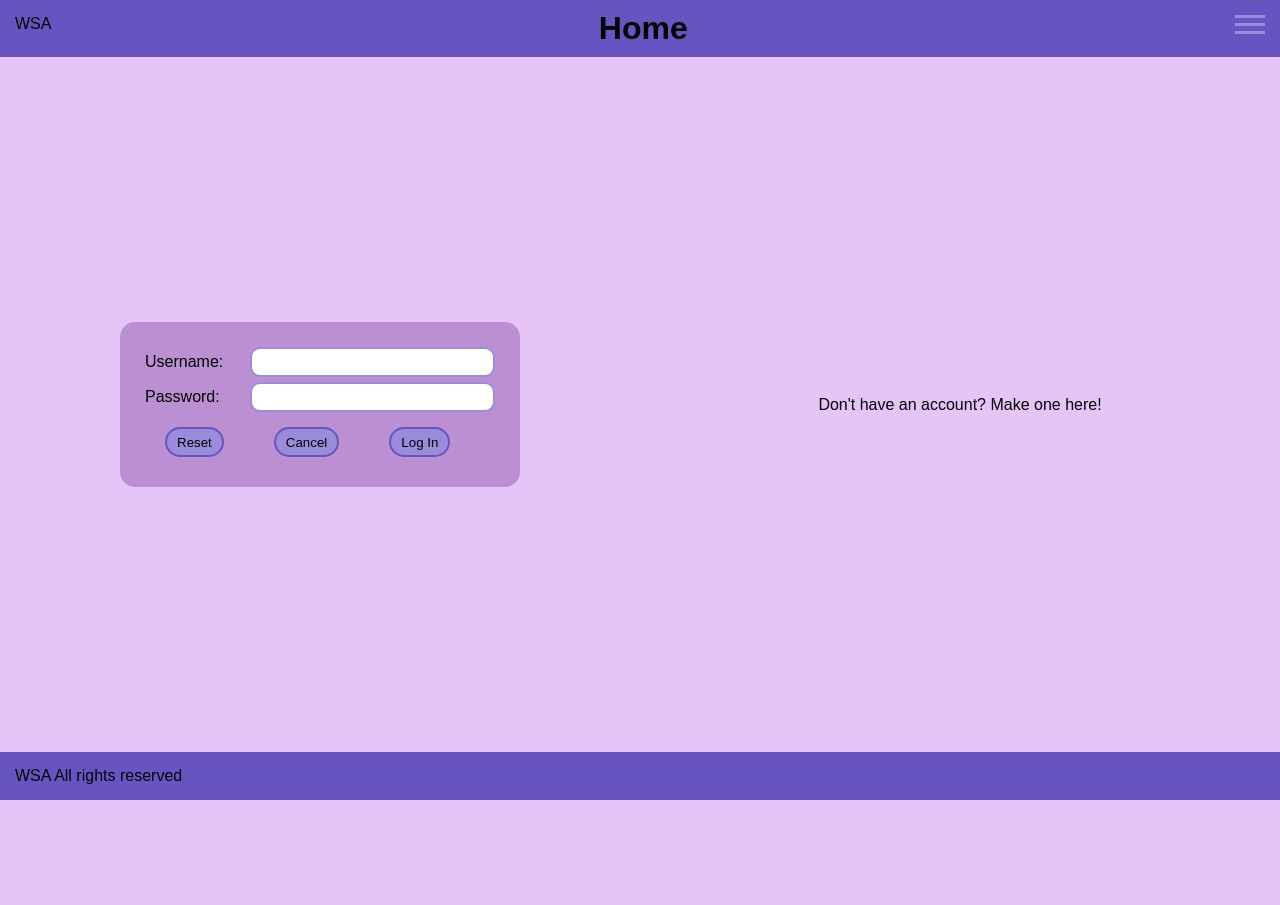
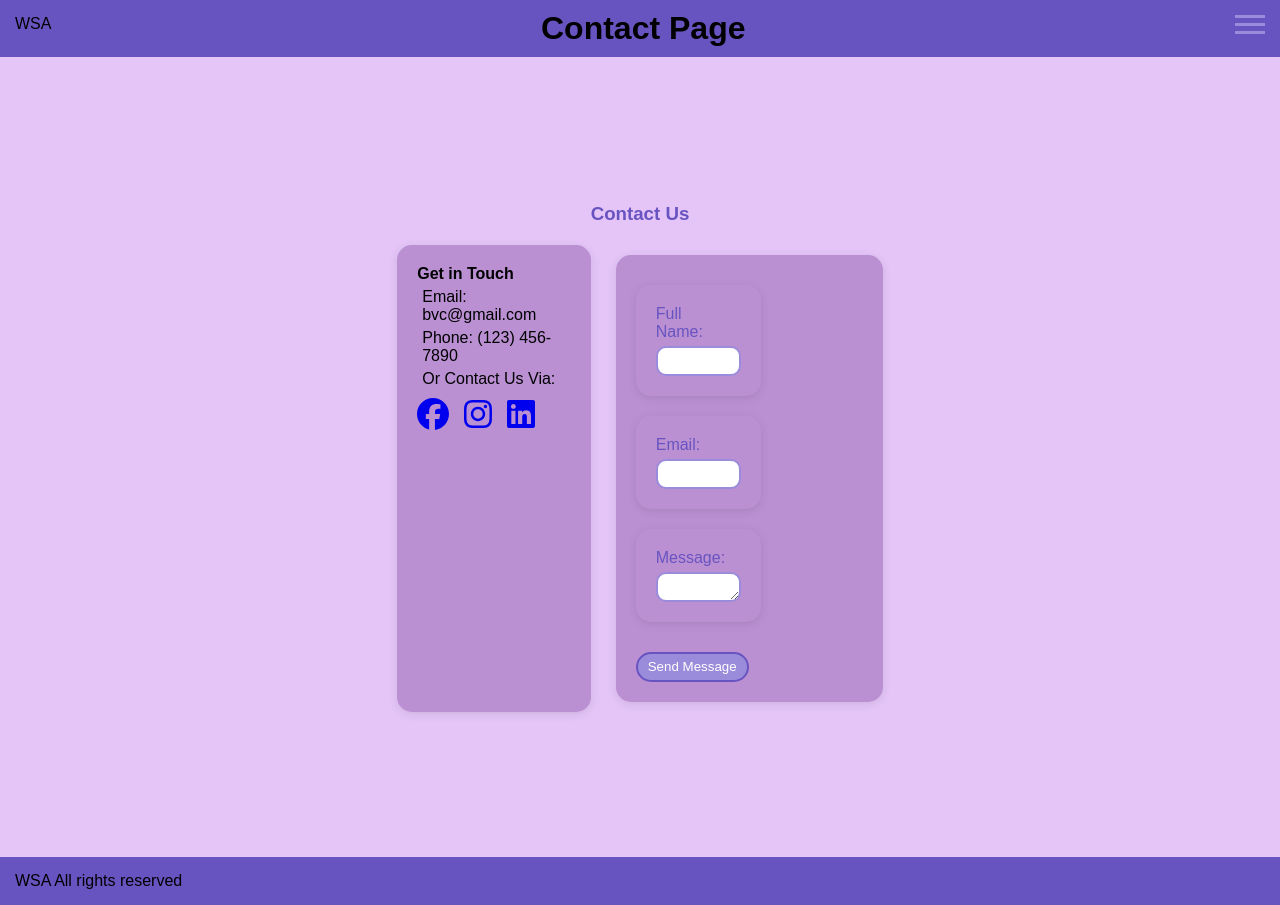
Before and after one commit to KailanB/Sodv2201_GroupProject, a React (Create React App) app: page / in a window 1280 px wide. Before the commit the page ends 800 px from the top, so only its background shows below. Built offline with nearby package versions, Linux system fonts and the light colour scheme.

Commit message:
Update App.js about import ContactPage

```diff
--- a/src/App.js
+++ b/src/App.js
@@ -15,6 +15,7 @@ import AdminDashboard from './components/AdminPage/AdminDashboard.component.jsx'
 
 
 import LogInPage from './components/LogInPage/LogInPage.component.jsx';
+import ContactPage from './components/ContactPage/ContactPage.component.jsx';
 // <AdminDashboard name="MyNameVariableHere" status="MyStatusAdminHere"/>
 
 //   <ProfileDiv firstName="Tiny" lastName="Teen" id="2532" email="tiny@gmail.com" phone="125-124-2312" birthday="2007-01-01" department="Software Development" program="Diploma" userName="TinyT"/>
@@ -24,9 +25,9 @@ function App() {
   return (
     <div className="mainContent">
 
-      <Header title="Home"></Header>
+      <Header title="Contact Page"></Header>
 
-      <LogInPage />
+      <ContactPage />
 
 
       <Footer></Footer>
```
